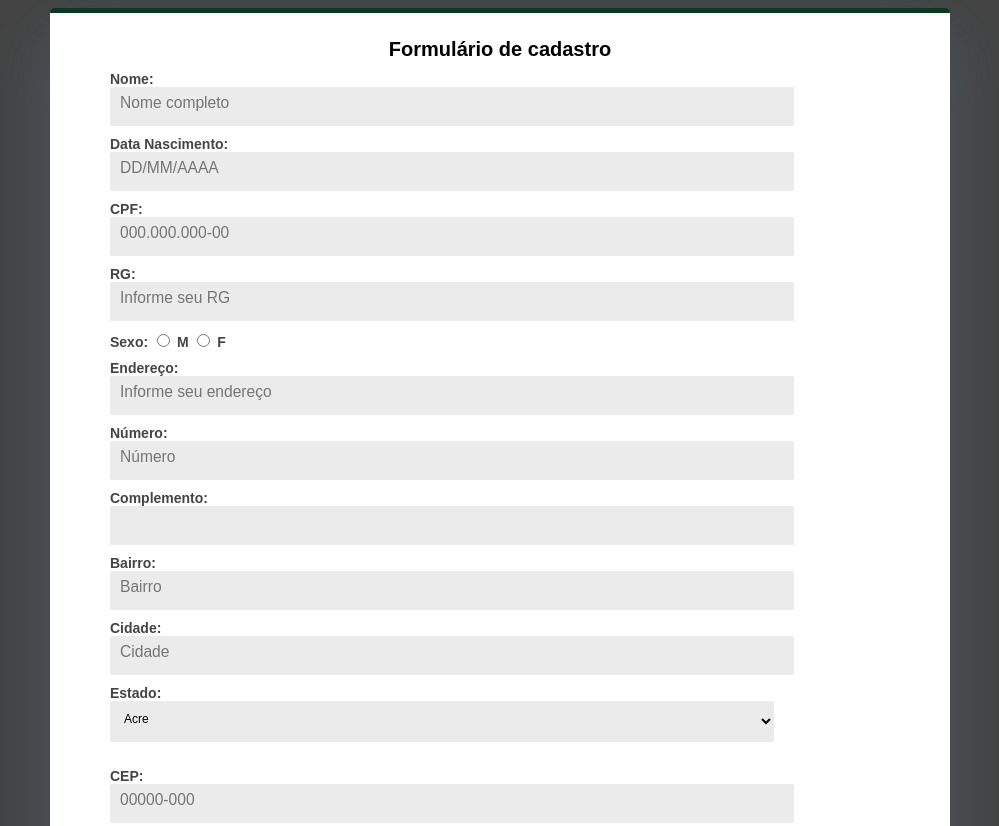
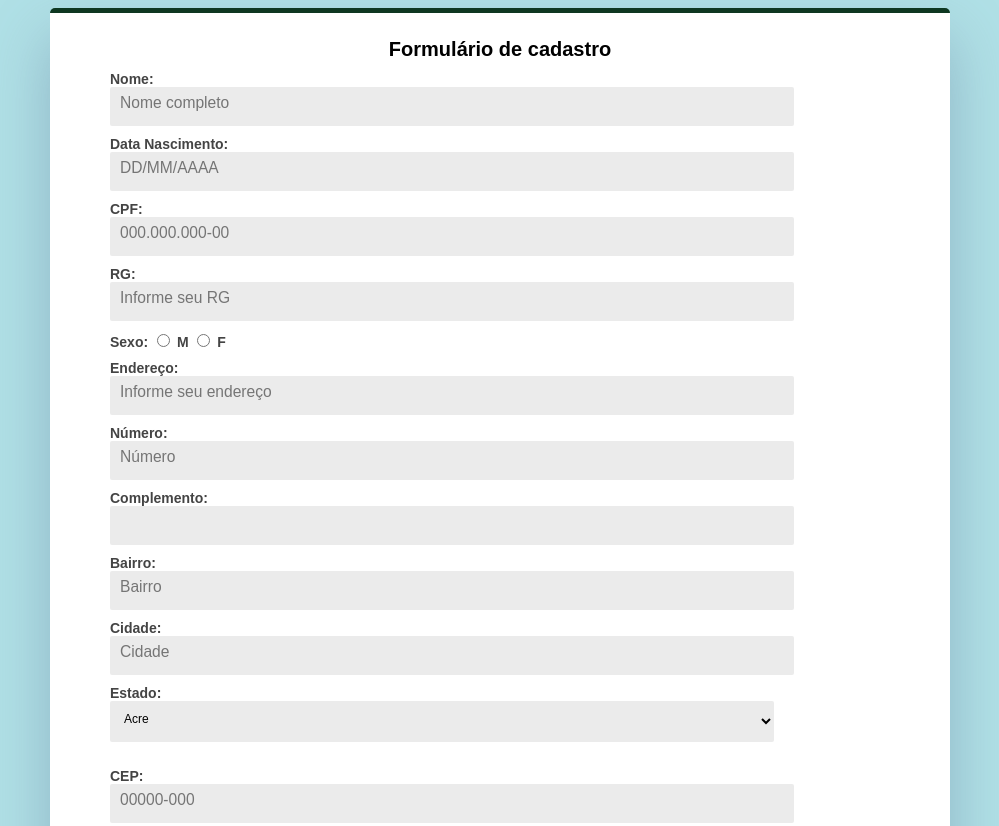
Before and after one commit to Shirley1317/Cadastro-ProjetoI, a plain HTML site: page index.html in a window 1280 px wide. Shown: the top 826 px of the page, without its empty margins (140-1139 px from the left). Drawn offline with Linux system fonts and the light colour scheme.

Commit message:
nova alteracao arquivo main

```diff
--- a/main.css
+++ b/main.css
@@ -1,5 +1,9 @@
 body {
-  background-color: #444;
+  background-color: powderblue;
+  color: black;
+  font-weight: 900;
+  display: flex;
+  min-height: 100vh;
 }
 
 #title-Tag-Line {
```
